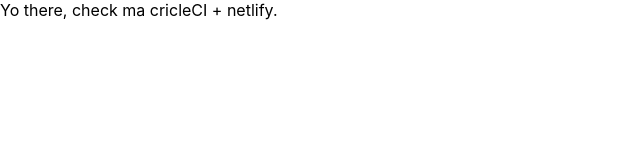
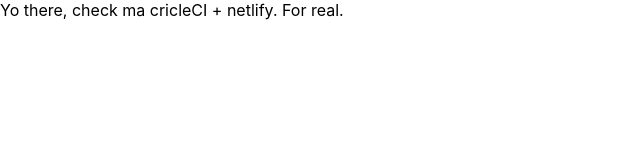
Before and after one commit to Archaeologist03/movie-searcher, a React (Create React App) app: page / in a window 1280 px wide. Shown: the top 160 px of the page, without its empty margins (0-640 px from the left). Built offline with nearby package versions, Linux system fonts and the light colour scheme.

Commit message:
Configured CircleCI and Netlifly. Deploying tested.

```diff
--- a/src/App.tsx
+++ b/src/App.tsx
@@ -1,7 +1,7 @@
 import React from 'react';
 
 function App() {
-  return <div className='App'>Yo there, check ma cricleCI + netlify.</div>;
+  return <div className='App'>Yo there, check ma cricleCI + netlify. For real.</div>;
 }
 
 export default App;
```
